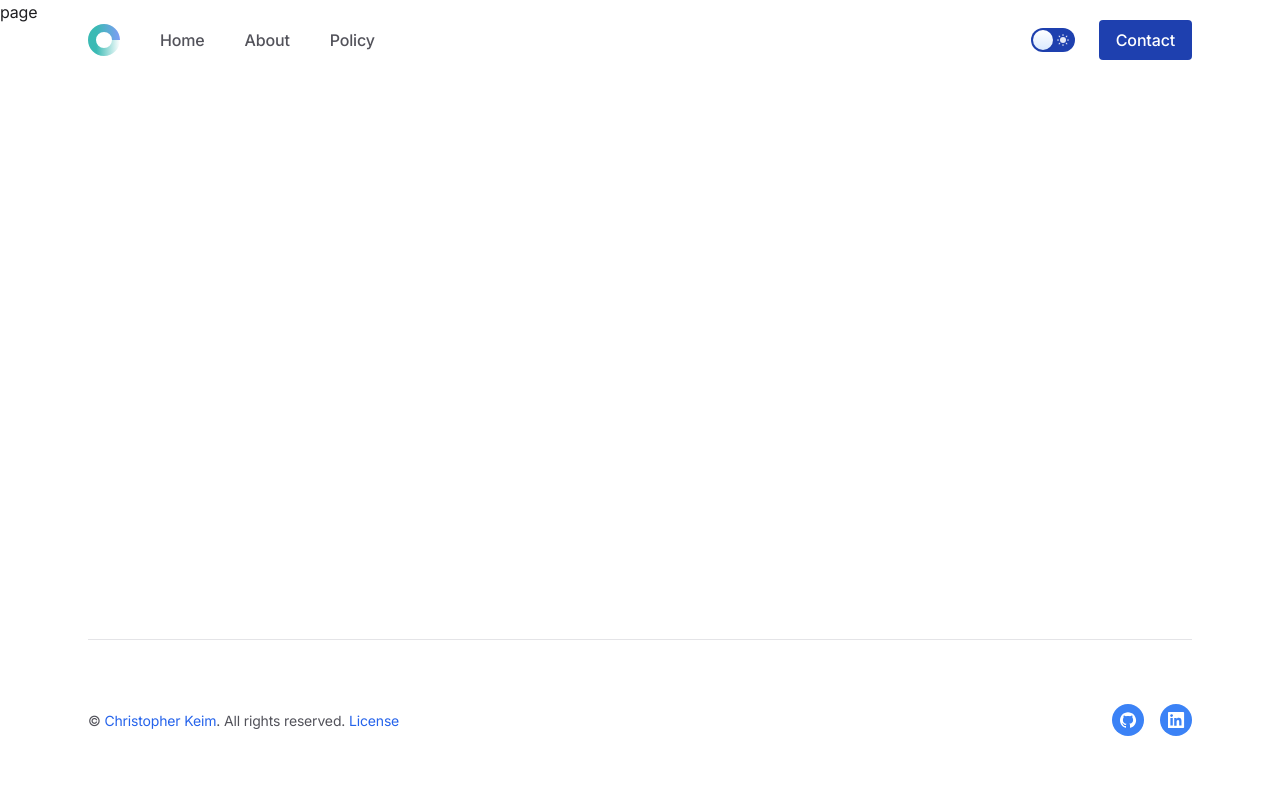
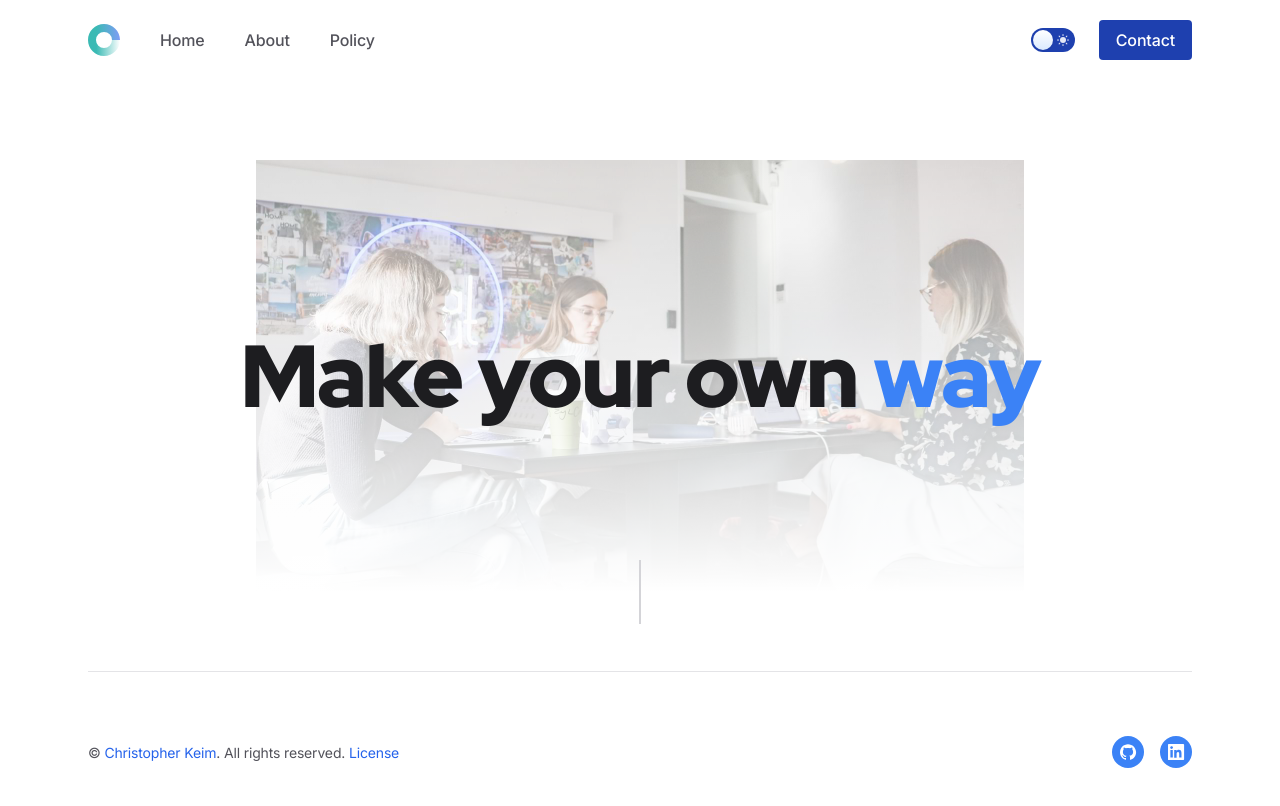
Before and after one commit to christopherkeim/crypto-real-time-inference, a Next.js app in the folder frontend/: page /policy in a window 1280 px wide. Shown: the top 806 px of the page. Built offline with nearby package versions, Linux system fonts and the light colour scheme.

Commit message:
Added template content

```diff
--- a/frontend/app/policy/page.tsx
+++ b/frontend/app/policy/page.tsx
@@ -1,3 +1,9 @@
+import Hero from "@/components/hero-about";
+
 export default function page() {
-  return <div>page</div>;
+  return (
+    <>
+      <Hero />
+    </>
+  );
 }
```
